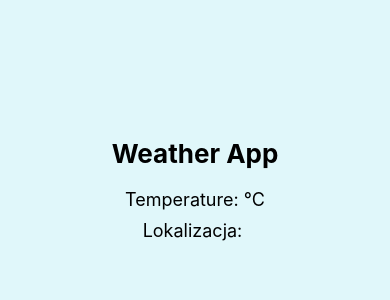
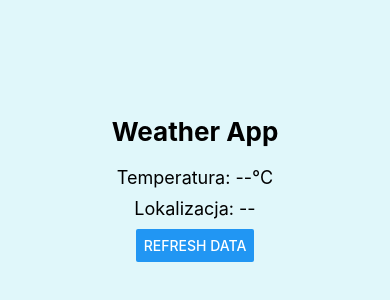
Before and after one commit to Malzafin/WeatherApp, a React Native app: screen / in a window 390 px wide. Shown: the part 228-528 px from the top of the page. Built offline with nearby package versions, Linux system fonts and the light colour scheme.

Commit message:
zaczytywanie pogody i temp

```diff
--- a/App.tsx
+++ b/App.tsx
@@ -1,33 +1,44 @@
-import { View, Text, StyleSheet } from 'react-native';
-import { WeatherProvider } from './src/WeatherContext';
+import { View, Text, StyleSheet, Button } from 'react-native';
+import { WeatherProvider, useWeather } from './src/WeatherContext';
 
 export default function App() {
   return (
     <WeatherProvider>
-      <View style={styles.container}>
-        <Text style={styles.header}>Weather App</Text>
-        <Text style={styles.info}>Temperature: °C</Text>
-        <Text style={styles.info}>Lokalizacja: </Text>
+      <WeatherContent />
+    </WeatherProvider>
+  );
+}
+
+function WeatherContent() {
+  const weather = useWeather();
+
+  return (
+    <View style={styles.container}>
+      <Text style={styles.header}>Weather App</Text>
+      <Text style={styles.info}>Temperatura: {weather?.temperature}°C</Text>
+      <Text style={styles.info}>Lokalizacja: {weather?.location}</Text>
+      <Button
+        title="Refresh data"
+        onPress={() => weather?.updateWeather()}
+      />
+      <Text style={styles.info}>{weather?.status}</Text>
     </View>
-    </WeatherProvider>
-);
+  );
+}
 
-}
 const styles = StyleSheet.create({
-  container:{
+  container: {
     flex: 1,
     backgroundColor: '#e0f7fa',
     alignItems: 'center',
     justifyContent: 'center',
     padding: 20,
   },
-
   header: {
     fontSize: 26,
     fontWeight: 'bold',
     marginBottom: 20,
   },
-
   info: {
     fontSize: 18,
     marginBottom: 10,
--- a/src/WeatherContext.tsx
+++ b/src/WeatherContext.tsx
@@ -5,6 +5,7 @@ type WeatherData = {
     description: string,
     icon: string,
     updateWeather: () => void;
+    status: string;
 };
 
 
@@ -15,10 +16,35 @@ export const WeatherProvider = ({ children }: {children: ReactNode}) => {
     const [temperature, setTemperature] = useState('--');
     const [description, setDescription] = useState('--');
     const [icon, setIcon] = useState('--');
+    const [status, setStatus] = useState('');
 
-    const updateWeather = () => {
-        console.log('Pobrane dane pogody');
-    }
+    const updateWeather = async () => {
+        console.log('kliknięto odswieżenie')
+        try{
+            const apiKey = 'fab91f1b851104105bf6f56b19676548';
+            const city = 'Warsaw';
+
+            const response = await fetch(
+                `https://api.openweathermap.org/data/2.5/weather?q=${city}&appid=${apiKey}&units=metric&lang=pl`
+            );
+
+            const data = await response.json();
+
+            setTemperature(data.main.temp.toFixed(1));
+            setLocation(data.name);
+            setDescription(data.weather[0].description);
+            setIcon(data.weather[0].icon);
+
+            setStatus('Data downloaded correctly')
+            console.log('Weather data downloaded correctly');
+
+        }
+
+        catch (error) {
+            console.error('Error while receiving weather data:', error);
+            setStatus('Data download error');
+        }
+    };
 
     return (
         <WeatherContext.Provider value={{
@@ -27,6 +53,7 @@ export const WeatherProvider = ({ children }: {children: ReactNode}) => {
             description,
             icon,
             updateWeather,
+            status,
         }}>
 
 
```
